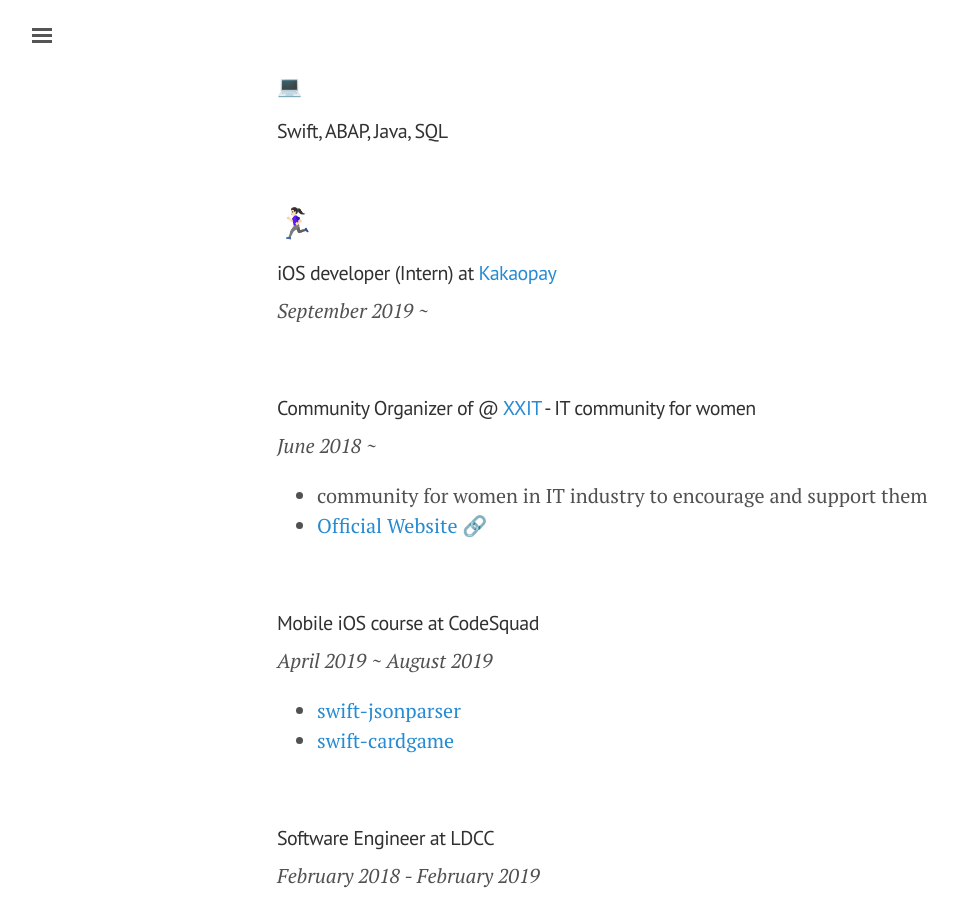
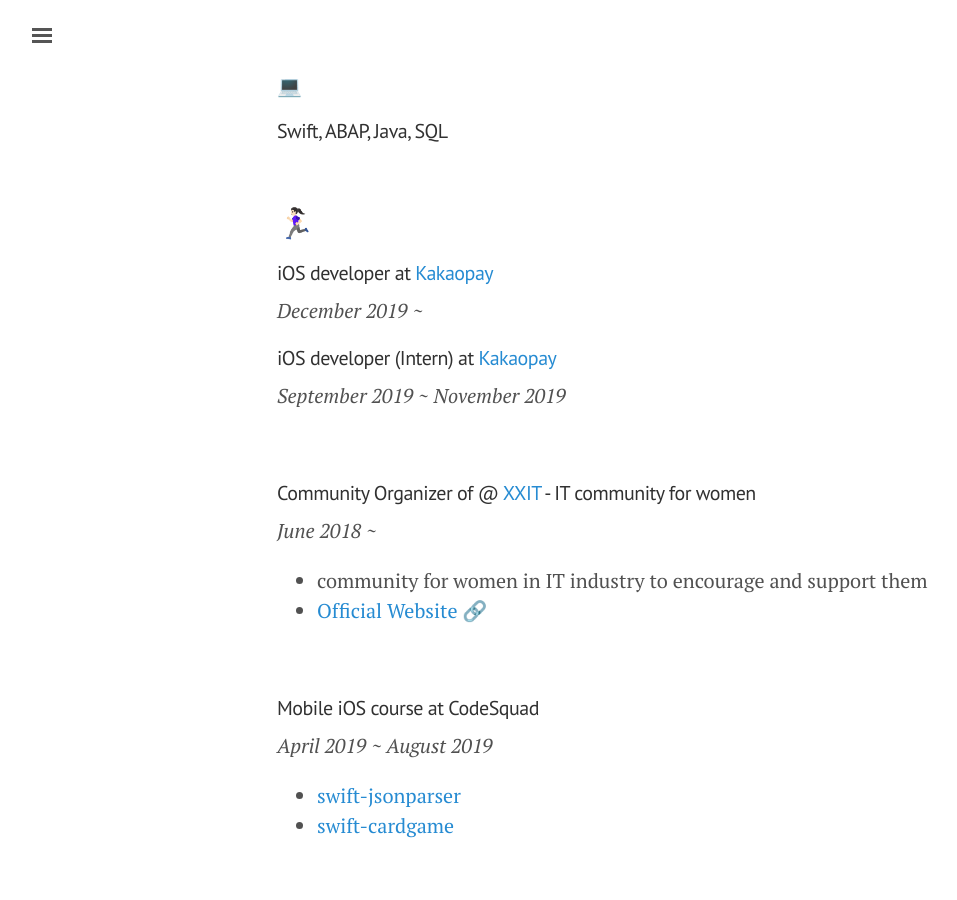
Before and after one commit to daheenallwhite/daheenallwhite.github.io, a Jekyll site: the page built from about.md, in a window 1280 px wide and 900 px high, scrolled down 361 px. Shown: the whole window, without its empty margins (3-960 px from the left). Built offline with Jekyll 4.4.1, drawn with Linux system fonts in a browser that asks for light colours; nearby versions of some CDN libraries; emoji names are drawn with the system emoji font.

Commit message:
Update about.md

```diff
--- a/about.md
+++ b/about.md
@@ -24,9 +24,13 @@
 
 ## 🏃🏻‍♀️
 
+#### iOS developer at [Kakaopay](https://www.kakaopay.com/)
+
+*December 2019 ~*
+
 #### iOS developer (Intern) at [Kakaopay](https://www.kakaopay.com/)
 
-*September 2019 ~*
+*September 2019 ~ November 2019*
 
 &nbsp;
 
```
